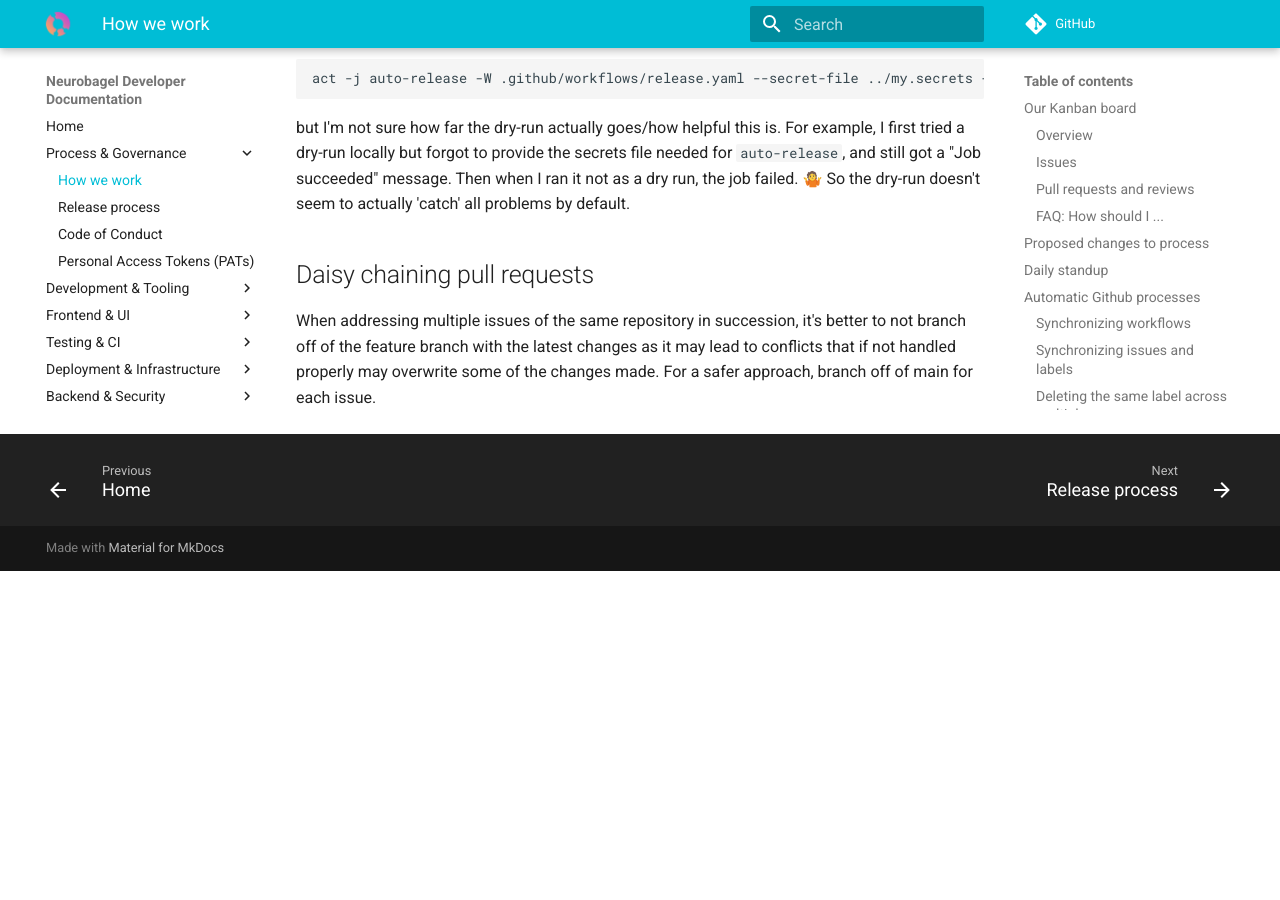
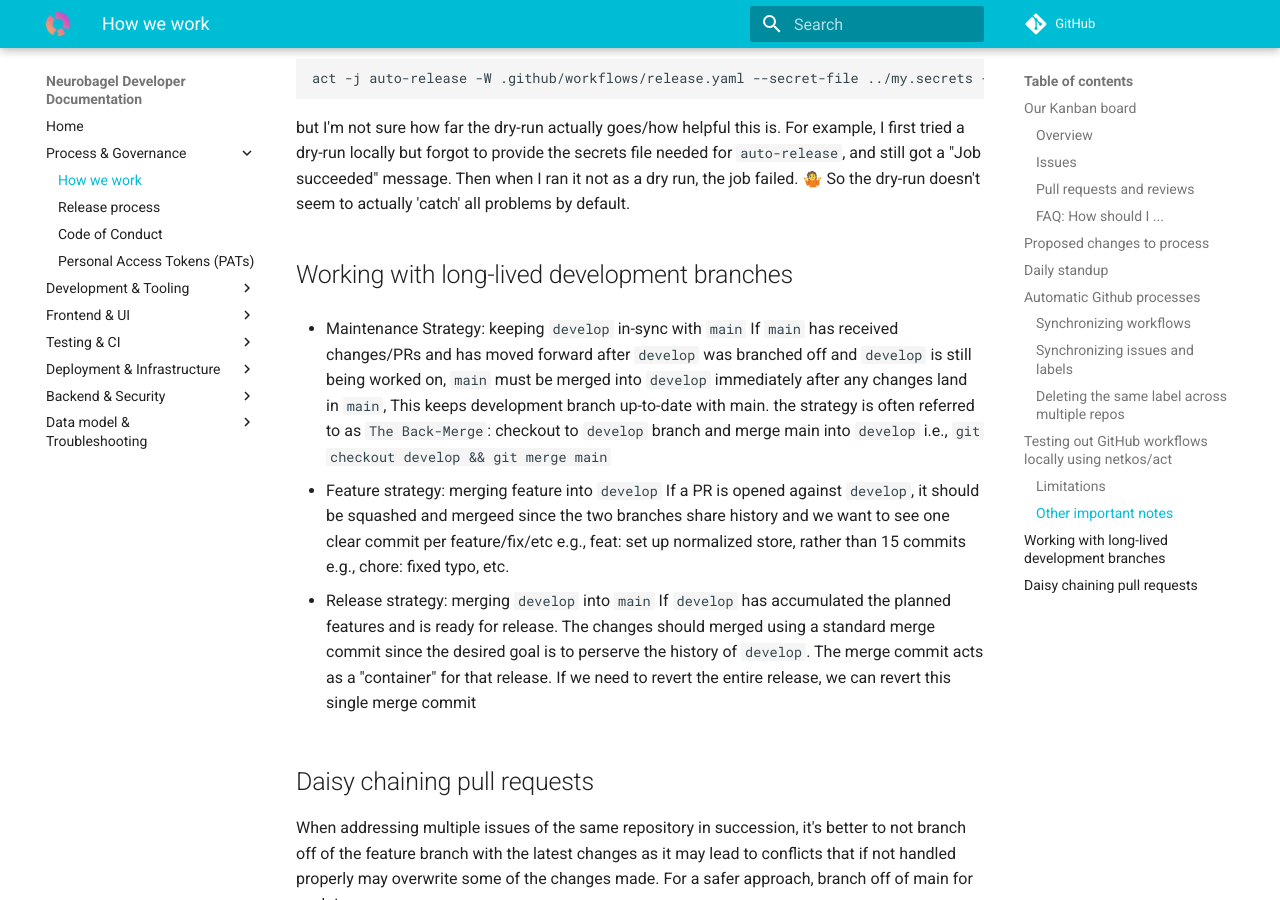
Before and after one commit to neurobagel/dev-docs, an MkDocs documentation site: the page built from docs/process/How we work.md, in a window 1280 px wide and 900 px high, scrolled down 8224 px. Built offline with MkDocs 1.6.1 and Material for MkDocs 9.7.7, drawn with Linux system fonts in a browser that asks for light colours; comment, search, counter and statistics services are not loaded; before the commit the page ends 8795 px from its top, so only the background shows below that.

Commit message:
feat: add `Working with long-lived` development branches to `How we work`

````diff
--- a/docs/process/How we work.md
+++ b/docs/process/How we work.md
@@ -289,5 +289,16 @@
 ```
 but I'm not sure how far the dry-run actually goes/how helpful this is. For example, I first tried a dry-run locally but forgot to provide the secrets file needed for `auto-release`, and still got a "Job succeeded" message. Then when I ran it not as a dry run, the job failed. 🤷 So the dry-run doesn't seem to actually 'catch' all problems by default.
 
+## Working with long-lived development branches
+
+- Maintenance Strategy: keeping `develop` in-sync with `main`
+If `main` has received changes/PRs and has moved forward after `develop` was branched off and `develop` is still being worked on, `main` must be merged into `develop` immediately after any changes land in `main`, This keeps development branch up-to-date with main. the strategy is often referred to as `The Back-Merge`: checkout to `develop` branch and merge main into `develop` i.e., `git checkout develop && git merge main`
+
+- Feature strategy: merging feature into `develop`
+If a PR is opened against `develop`, it should be squashed and mergeed since the two branches share history and we want to see one clear commit per feature/fix/etc e.g., feat: set up normalized store, rather than 15 commits e.g., chore: fixed typo, etc.
+
+- Release strategy: merging `develop` into `main`
+If `develop` has accumulated the planned features and is ready for release. The changes should merged using a standard merge commit since the desired goal is to perserve the history of `develop`. The merge commit acts as a "container" for that release. If we need to revert the entire release, we can revert this single merge commit
+
 ## Daisy chaining pull requests
 When addressing multiple issues of the same repository in succession, it's better to not branch off of the feature branch with the latest changes as it may lead to conflicts that if not handled properly may overwrite some of the changes made. For a safer approach, branch off of main for each issue.
````
